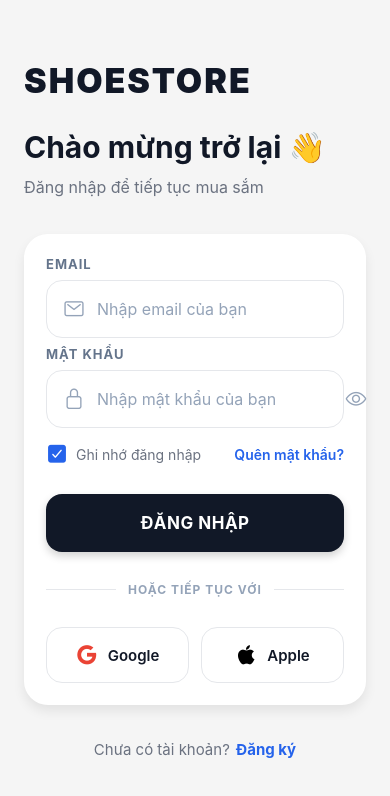
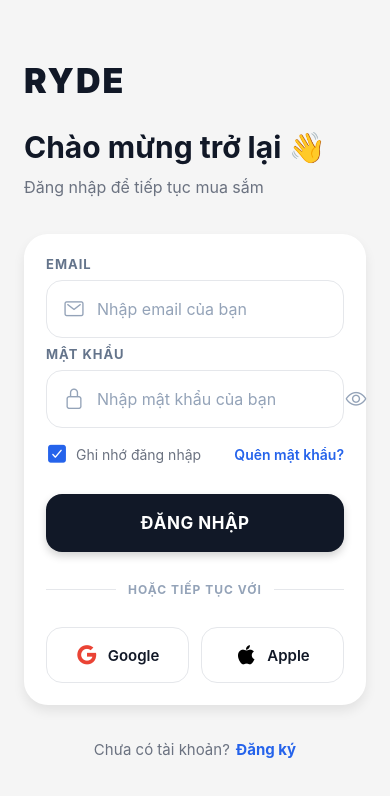
Before and after one commit to truongminhluong/ShoeStore, a React Native app: screen /Login in a window 390 px wide. Shown: the top 796 px of the page. Built offline with nearby package versions, Linux system fonts and the light colour scheme.

Commit message:
doi sang tieng viet phan dang nhap

```diff
--- a/src/screens/Auth/LoginScreen.jsx
+++ b/src/screens/Auth/LoginScreen.jsx
@@ -112,7 +112,7 @@
             {/* Tiêu đề */}
 
             <View style={styles.header}>
-              <Text style={styles.logo}>SHOESTORE</Text>
+              <Text style={styles.logo}>RYDE</Text>
 
               <Text style={styles.title}>
                 Chào mừng trở lại 👋
```
